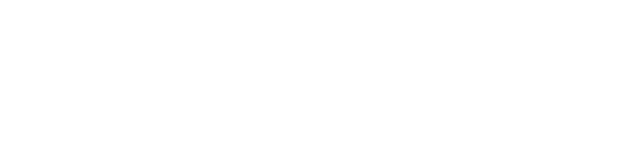
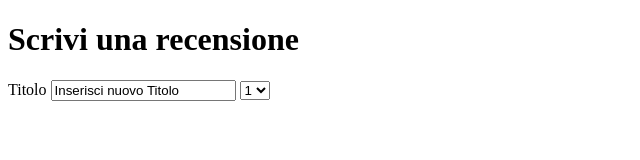
Before and after one commit to IuriJazz/Programmazione, a plain HTML site: page Mega_Corso/HTML/Esercizi/esercizio4.html in a window 1280 px wide. Shown: the whole page, without its empty margins (0-640 px from the left). Drawn offline with Linux system fonts and the light colour scheme.

Commit message:
aggiornamento 4

```diff
--- a/Mega_Corso/HTML/Esercizi/esercizio4.html
+++ b/Mega_Corso/HTML/Esercizi/esercizio4.html
@@ -10,7 +10,7 @@ meglio quando studieremo la parte sui server
 <!DOCTYPE html>
 <html lang="it">
     <head>
-        <title>Esercizio n.3</title>
+        <title>Esercizio n.4</title>
         <meta charset="utf-8">
         <meta name="description" content="Esercitazione HTML">
         <meta name="keywords" content="HTML, Esercizi, Studio">
@@ -27,5 +27,29 @@ meglio quando studieremo la parte sui server
     </head>
 
     <body>
+        <h1>
+            Scrivi una recensione
+        </h1>
+<!--
+    Titolo
+    Indice
+    Approfondimenti
+    Voto Finale
+    Salvataggio
+-->
+        <form>
+            <!--Titolo-->
+            <label for="titolo">Titolo</label>
+            <input type="text" id="titolo" name="titolo" value="Inserisci nuovo Titolo">
+
+            <!--Indice-->
+            <select name="indice">
+                <option value="1">1</option>
+                <option value="2">2</option>
+                <option value="3">3</option>
+                <option value="4">4</option>
+                <option value="5">5</option>
+            </select>
+        </form>
 
     </body>
```
